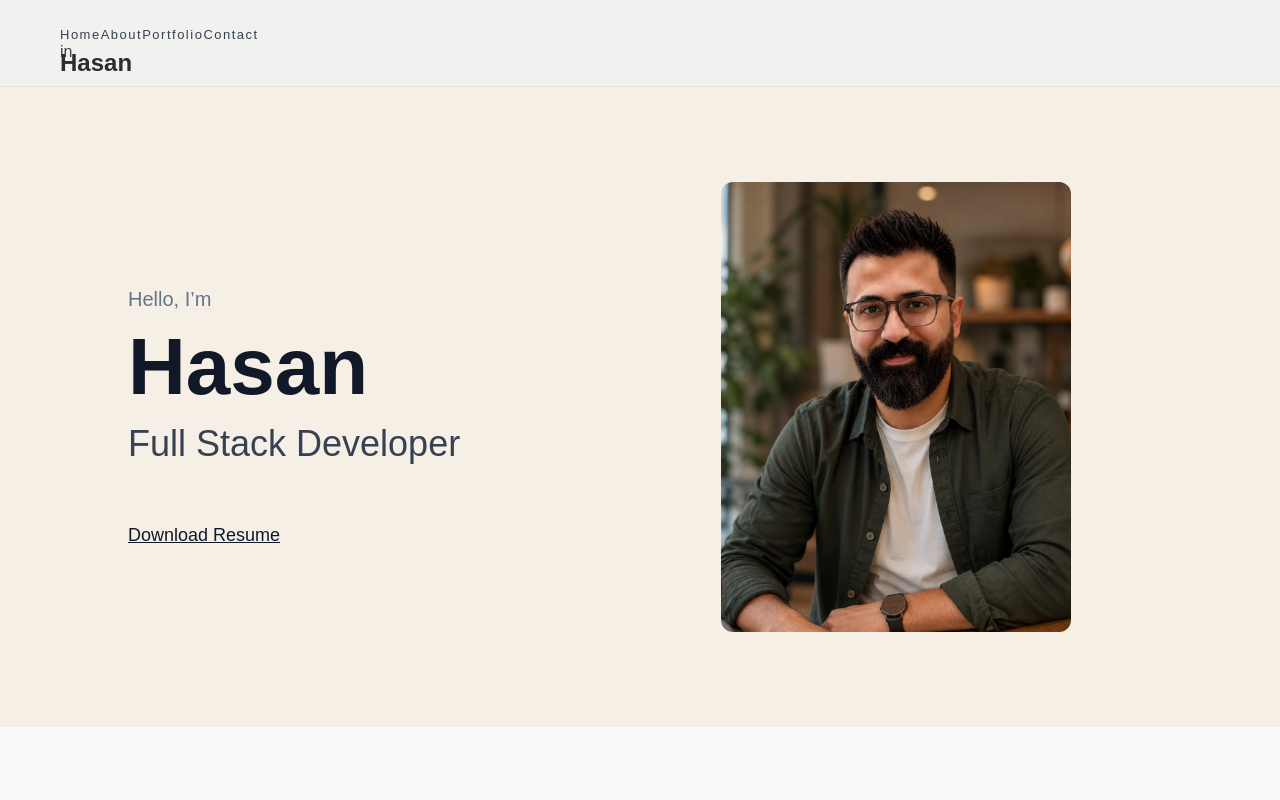
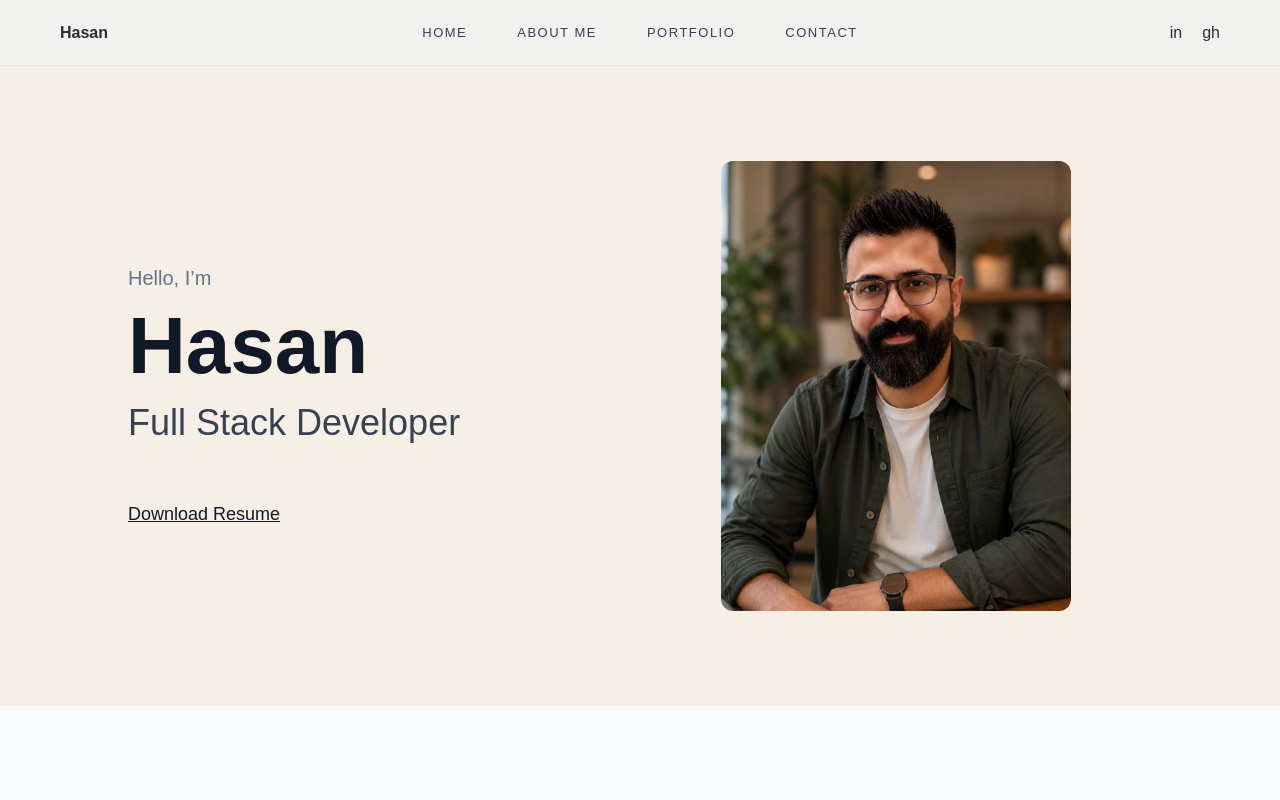
Before and after one commit to Has-has/portfolio, a React (Vite) app: page / in a window 1280 px wide. Shown: the top 800 px of the page. Built offline with nearby package versions, Linux system fonts and the light colour scheme.

Commit message:
added featured project section

```diff
--- a/src/components/Navbar.jsx
+++ b/src/components/Navbar.jsx
@@ -3,27 +3,18 @@ import { Link } from "react-router-dom";
 function Navbar() {
   return (
     <nav style={styles.nav}>
-      {/* Logo */}
-      <h2 style={styles.logo}>Hasan</h2>
+      <div style={styles.logo}>Hasan</div>
 
-      {/* Links */}
-      <div style={styles.links}>
-        <Link to="/" style={styles.link}>Home</Link>
-        <Link to="/about" style={styles.link}>About</Link>
-        <Link to="/projects" style={styles.link}>Portfolio</Link>
-        <Link to="/contact" style={styles.link}>Contact</Link>
+      <div style={styles.menu}>
+        <Link to="/" style={styles.link}>HOME</Link>
+        <Link to="/about" style={styles.link}>ABOUT ME</Link>
+        <Link to="/projects" style={styles.link}>PORTFOLIO</Link>
+        <Link to="/contact" style={styles.link}>CONTACT</Link>
       </div>
 
-      {/* LinkedIn ONLY */}
-      <div>
-        <a
-          href="https://www.linkedin.com/in/YOUR-LINKEDIN-USERNAME/"
-          target="_blank"
-          rel="noopener noreferrer"
-          style={styles.linkedin}
-        >
-          in
-        </a>
+      <div style={styles.icons}>
+        <span>in</span>
+        <span>gh</span>
       </div>
     </nav>
   );
```
